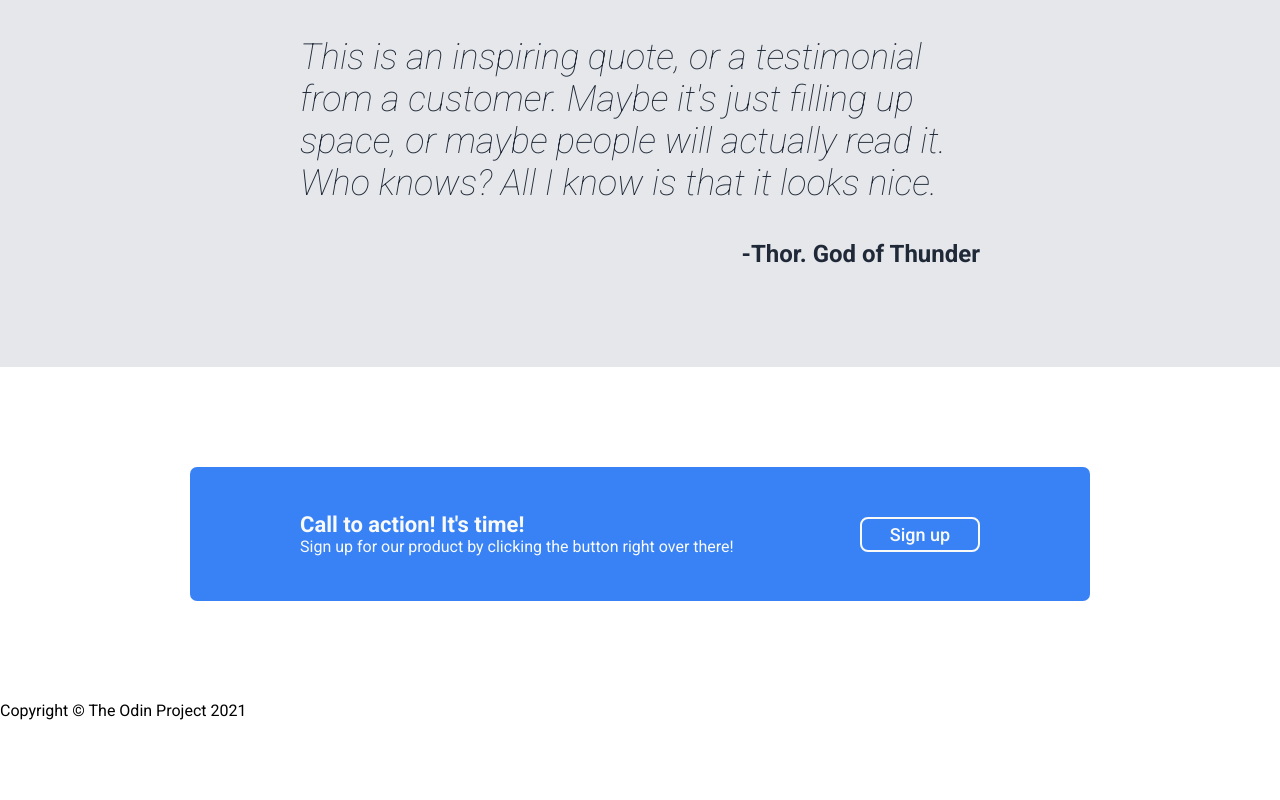
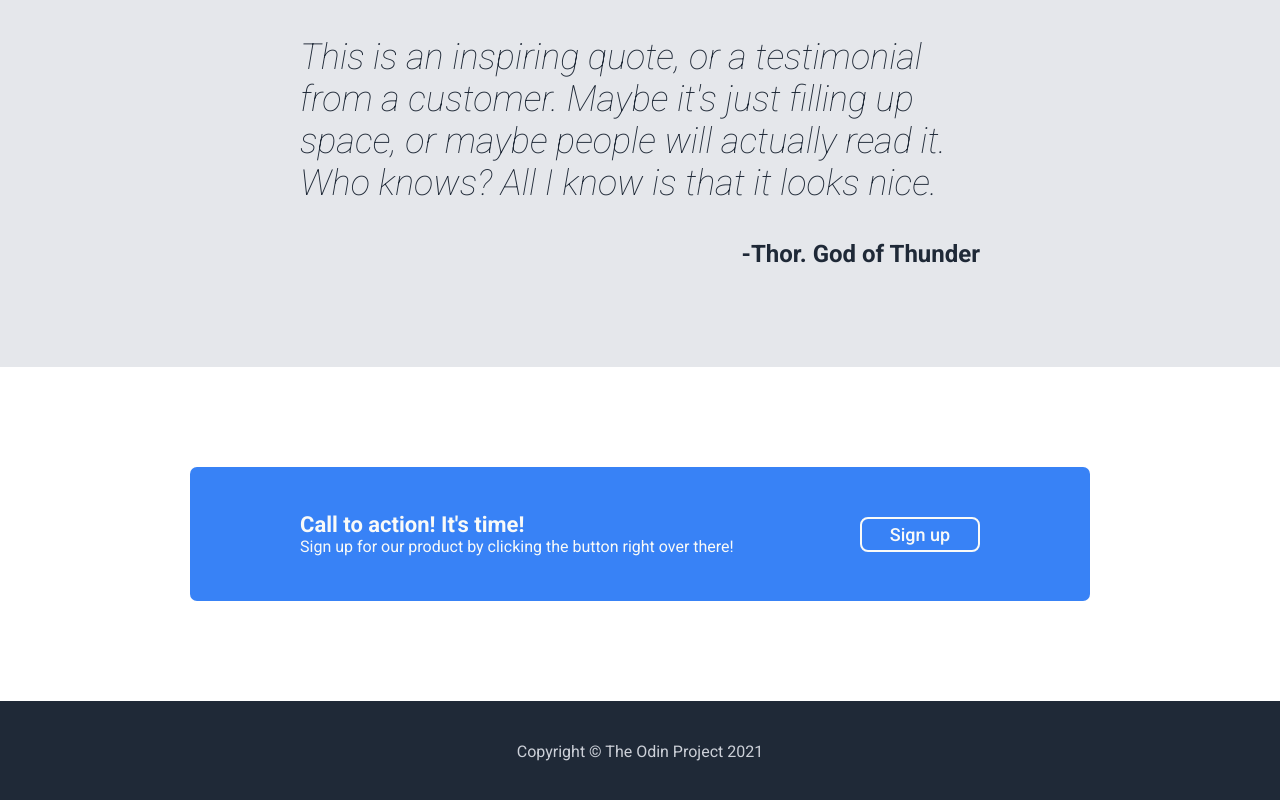
Before and after one commit to ycaglar/landing-page, a plain HTML site: page index.html in a window 1280 px wide. Shown: the part 986-1786 px from the top of the page. Before the commit the page ends 1722 px from the top, so only its background shows below. Drawn offline with Linux system fonts and the light colour scheme.

Commit message:
Add styling for the footer

```diff
--- a/style.css
+++ b/style.css
@@ -191,3 +191,13 @@ section.call-to-action button {
 
 /* Call to Action: End */
 /* Main: End */
+
+/* Footer: Begin */
+footer {
+  background-color: #1F2937;
+  color: #ccd0d8;
+  text-align: center;
+  padding: 25px;
+}
+
+/* Footer: End */
```
